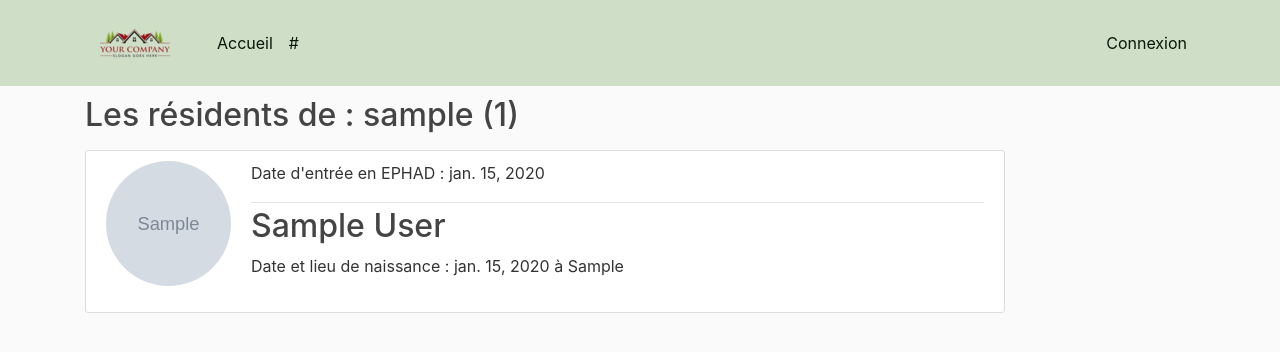
After one commit to LekishviliRati/P13_daily_diary_application, a Django app: a page that uses diary/templates/diary/base.html in a window 1280 px wide. The commit adds this page. Shown: the top 352 px of the page. Run offline with Django 3.2, Linux system fonts and the light colour scheme; tables that the repository leaves empty hold one stand-in row (values such as "Sample post"); grey boxes marked "Sample" are stand-in pictures; some libraries are stand-ins or nearby versions.

Commit message:
Relative linked residents page created

```diff
--- a/daily_diary/urls.py
+++ b/daily_diary/urls.py
@@ -46,6 +46,9 @@ urlpatterns = [
     # new user list view
     path('users/', user_views.UserListView.as_view(), name='users'),
 
+    # new relative residents
+    path('relative_profiles/<str:username>/', user_views.RelativeProfileListView.as_view(), name='relative-profiles'),
+
     path('', include('diary.urls')),
 ]
 
--- a/diary/templates/diary/base.html
+++ b/diary/templates/diary/base.html
@@ -51,6 +51,7 @@
                         <a class="nav-item nav-link" href="{% url 'profile' %}"> Mon Profile </a>
                         <a class="nav-item nav-link" href="{% url 'logout' %}"> Déconnexion </a>
                     {% elif user.is_active %}
+                        <a class="nav-item nav-link" href="{% url 'relative-profiles' user.username %}"> Mes résidents </a>
                         <a class="nav-item nav-link" href="{% url 'profile' %}"> Mon Profile </a>
                         <a class="nav-item nav-link" href="{% url 'logout' %}"> Déconnexion </a>
                     {% endif %}
--- /dev/null
+++ b/users/templates/users/relative_profiles.html
@@ -0,0 +1,41 @@
+{% extends "diary/base.html" %}
+{% block content %}
+    <h2 class="mb-3"> Les résidents de : {{ view.kwargs.username }} ({{ page_obj.paginator.count }})</h2>
+    {% for relative in relatives %}
+        <article class="media content-section">
+            <img class="rounded-circle account-img" src="{{ relative.image.url }}">
+          <div class="media-body">
+            <div class="article-metadata">
+              <p> Date d'entrée en EPHAD : {{ relative.entry_date }}</p>
+            </div>
+            <h2>
+                <a class="article-title mb-4" href="{% url 'resident-detail' relative.id %}">
+                    {{ relative.first_name }} {{ relative.last_name }}
+                </a>
+            </h2>
+            <p class="article-content"> Date et lieu de naissance : {{ relative.birth_date }} à {{ relative.place_of_birth }}</p>
+          </div>
+        </article>
+    {% endfor%}
+    {% if is_paginated %}
+        {% if page_obj.has_previous %}
+            <a class="btn btn-outline-info mb-4" href="?page=1"> Premier </a>
+            <a class="btn btn-outline-info mb-4" href="?page={{ page_obj.previous_page_number }}"> Précédent </a>
+        {% endif %}
+        <!-- Pagination -->
+        {% for num in page_obj.paginator.page_range %}
+            {% if page_object.number == num %}
+                <a class="btn btn-info mb-4" href="?page={{ num }}"> {{ num }} </a>
+            {% elif num > page_obj.number|add:'-3' and num < page_obj.number|add:'3' %}
+                <a class="btn btn-outline-info mb-4" href="?page={{ num }}"> {{ num }} </a>
+            {% endif  %}
+        {% endfor %}
+
+        <!-- Pagination -->
+        {% if page_obj.has_next %}
+            <a class="btn btn-outline-info mb-4" href="?page={{ page_obj.next_page_number }}"> Suivant </a>
+            <a class="btn btn-outline-info mb-4" href="?page={{ page_obj.paginator.num_pages }}"> Dernière page </a>
+        {% endif %}
+
+    {% endif %}
+{% endblock content %}
--- a/users/views.py
+++ b/users/views.py
@@ -1,4 +1,4 @@
-from django.shortcuts import render, redirect
+from django.shortcuts import render, redirect, get_object_or_404
 from django.contrib import messages
 from django.contrib.auth.decorators import login_required
 from .forms import UserRegisterForm, UserUpdateForm, ProfileUpdateForm
@@ -68,3 +68,19 @@ class UserListView(ListView):
     context_object_name = "users"
     paginate_by = 5
     ordering = ['last_name']
+
+
+# NEW Resident List View
+class RelativeProfileListView(ListView):
+    model = Profile
+    template_name = "users/relative_profiles.html"
+    context_object_name = "relatives"
+    paginate_by = 5
+    ordering = ['last_name']
+
+    def get_queryset(self):
+        user = get_object_or_404(User, username=self.kwargs.get('username'))
+        relatives = user.profile.relatives.all()
+        return relatives
+        # user = get_object_or_404(User, username=self.kwargs.get('username'))
+        # return Profile.objects.filter(relatives=user).order_by('-id')
```
